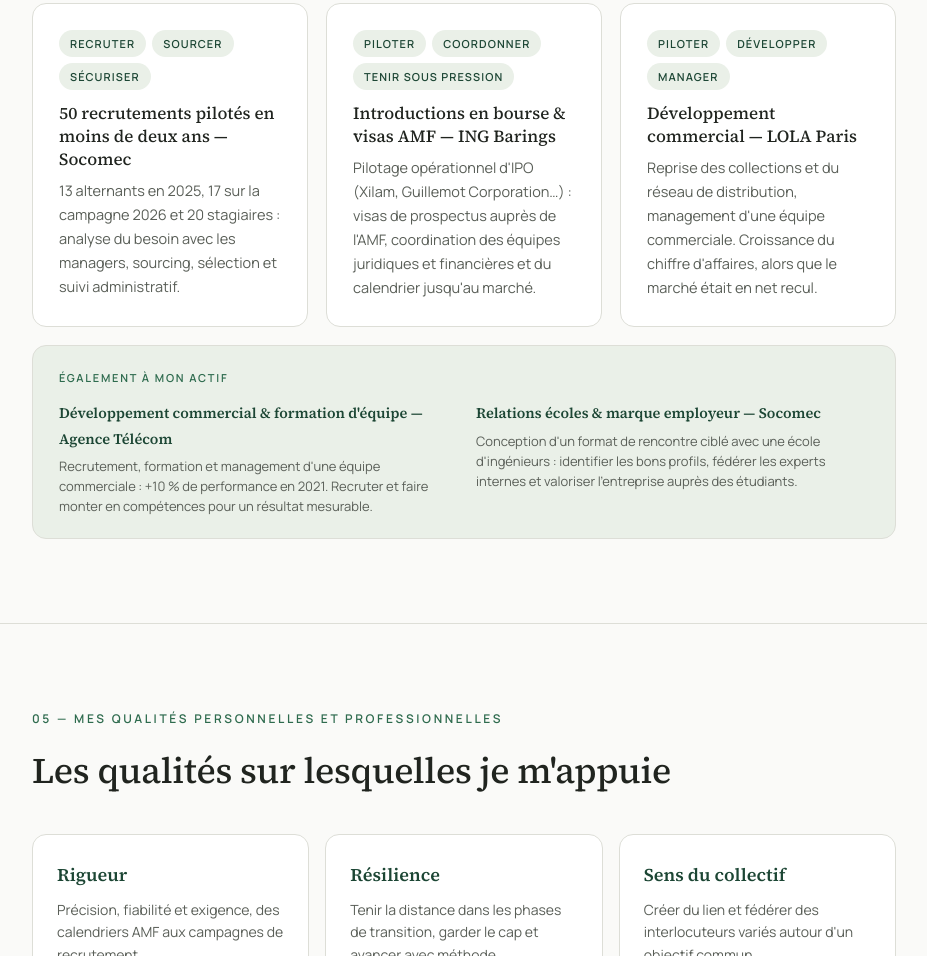
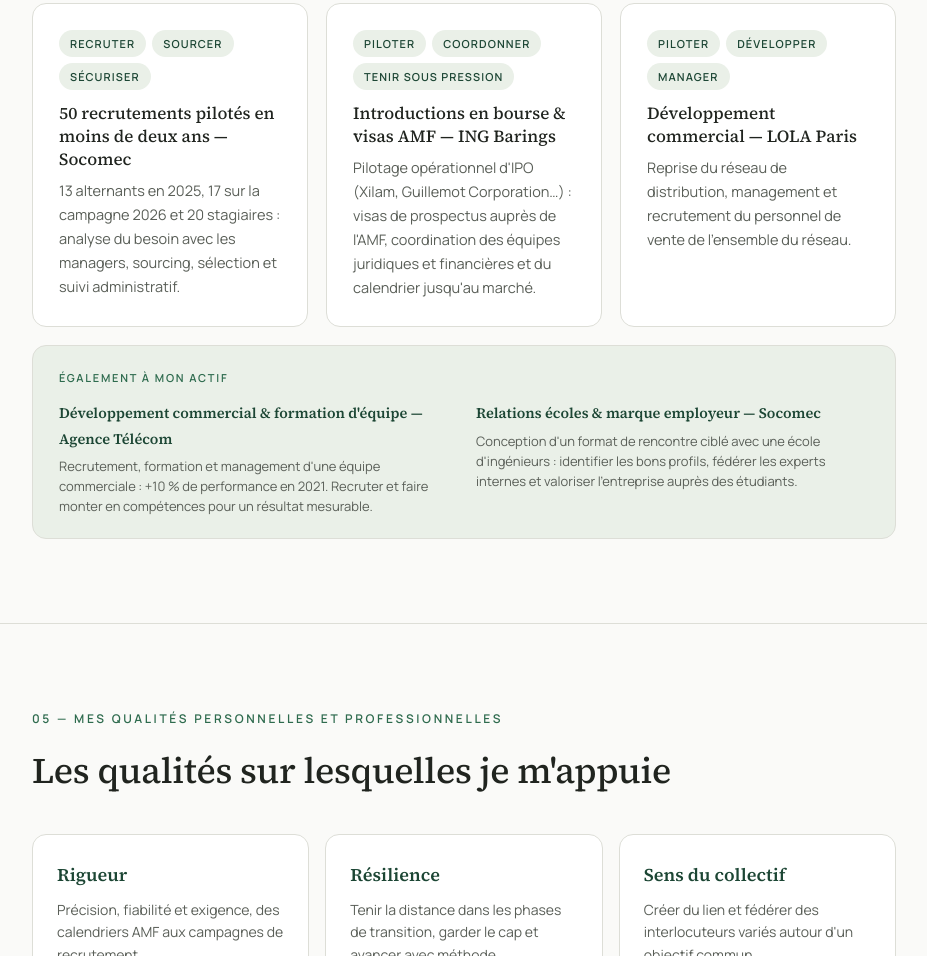
Before and after one commit to christelleboesch-rh/presentation, a plain HTML site: page index.html in a window 1280 px wide. Shown: the part 3180-4136 px from the top of the page, without its empty margins (176-1103 px from the left). Drawn offline with Linux system fonts and the light colour scheme.

Commit message:
Update index.html

```diff
--- a/index.html
+++ b/index.html
@@ -444,7 +444,7 @@
       <div class="preuve">
         <div class="tags"><span>Piloter</span><span>Développer</span><span>Manager</span></div>
         <h3>Développement commercial — LOLA Paris</h3>
-        <p>Reprise des collections et du réseau de distribution, management d'une équipe commerciale. Croissance du chiffre d'affaires, alors que le marché était en net recul.</p>
+        <p>Reprise du réseau de distribution, management et recrutement du personnel de vente de l'ensemble du réseau.</p>
       </div>
     </div>
     <div class="preuve-plus">
```
